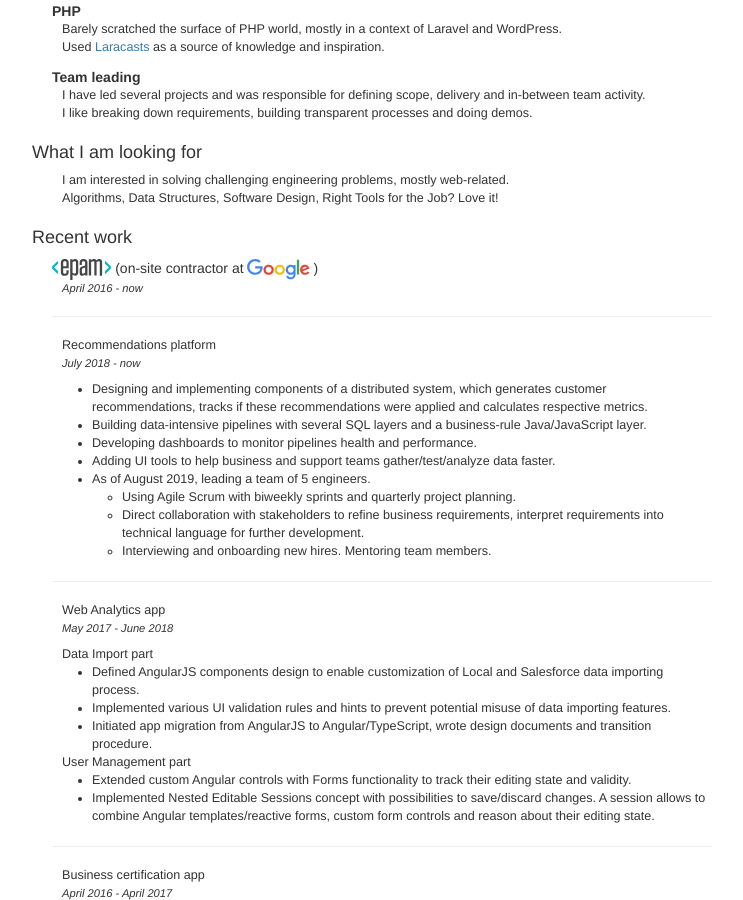
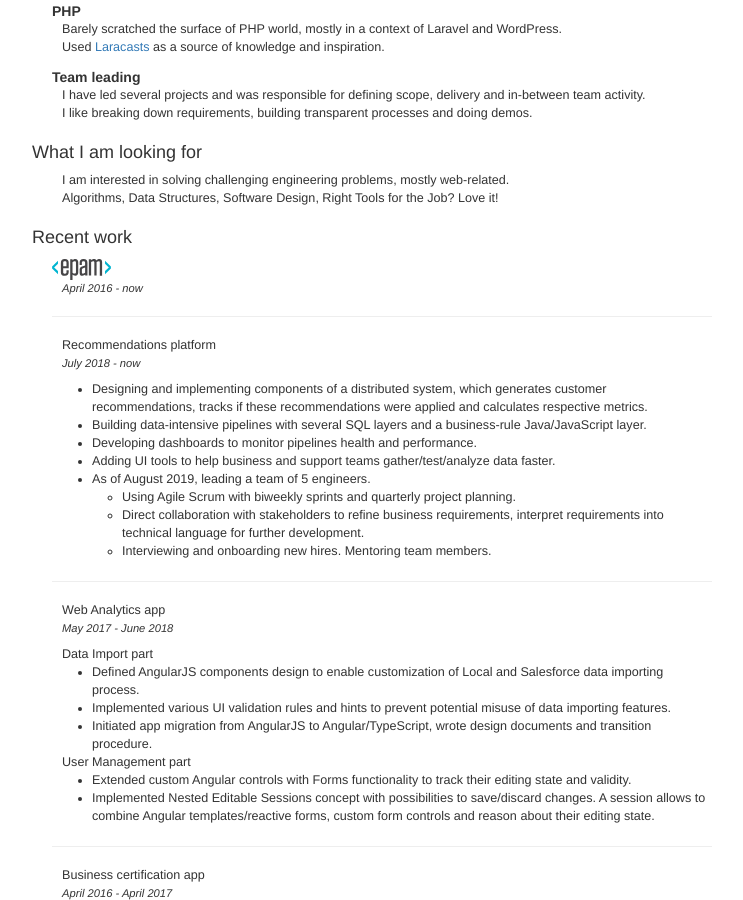
Before and after one commit to sbedulin/sbedulin.github.io, a Jekyll site: the page built from resume.html, in a window 1280 px wide and 900 px high, scrolled down 449 px. Shown: the whole window, without its empty margins (268-1011 px from the left). Built offline with Jekyll 4.4.1, drawn with Linux system fonts in a browser that asks for light colours; nearby versions of some CDN libraries.

Commit message:
Update pdf

```diff
--- a/resume.html
+++ b/resume.html
@@ -52,11 +52,6 @@ permalink: /resume/
             <a class="epam" href="http://www.epam.com/" target="_blank">
                 <img title="Epam" alt="Epam" src="/img/logos/epam-logo.svg">
             </a>
-            (on-site contractor at
-            <a class="google" href="http://www.google.com/" target="_blank">
-                <img title="Google" alt="Google" src="/img/logos/google-logo.svg">
-            </a>
-            )
         </dt>
         <dd class="dates">April 2016 - now</dd>
 
```
Also changed, not shown: 1 other file.
